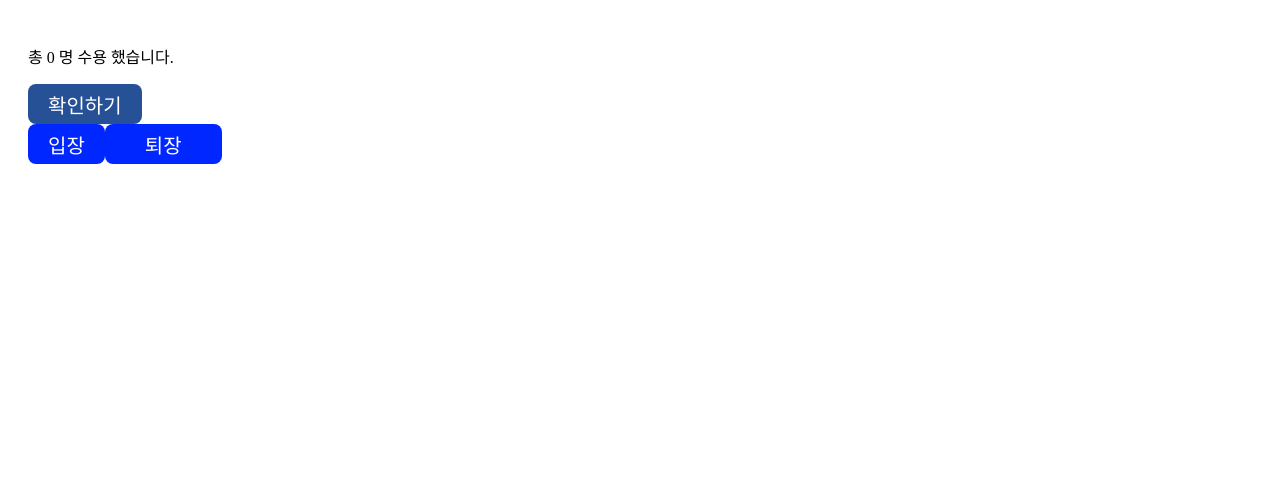
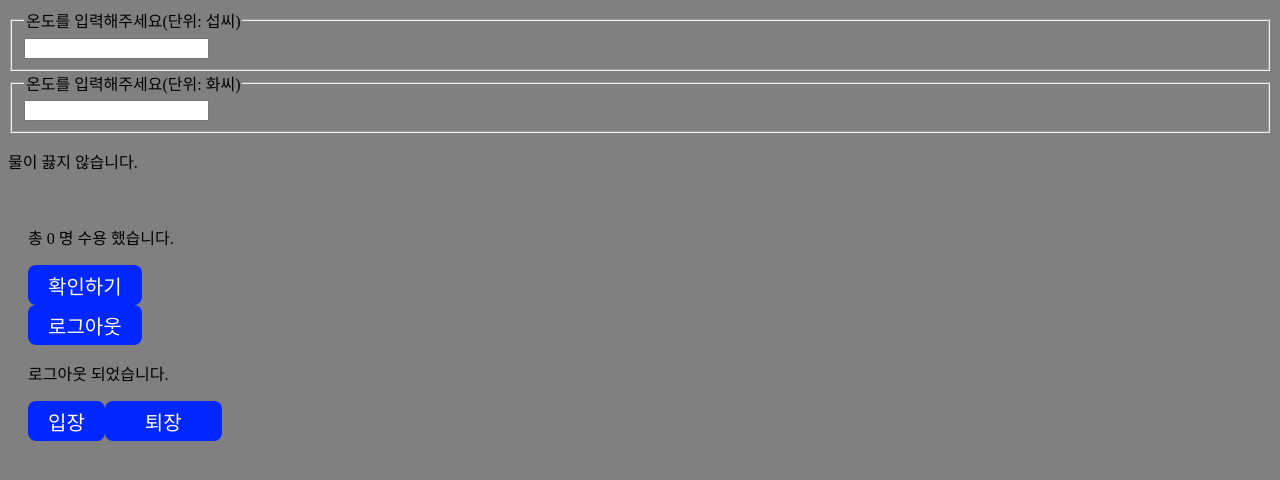
Before and after one commit to choisunhwa/learn-design-system, a React (Create React App) app: page / in a window 1280 px wide. Shown: the top 480 px of the page. Built offline with nearby package versions, Linux system fonts and the light colour scheme.

Commit message:
state 끌어 올리기

```diff
--- a/public/index.html
+++ b/public/index.html
@@ -1,14 +1,12 @@
 <!DOCTYPE html>
 <html lang="en">
+
 <head>
   <meta charset="utf-8" />
   <link rel="icon" href="%PUBLIC_URL%/favicon.ico" />
   <meta name="viewport" content="width=device-width, initial-scale=1" />
   <meta name="theme-color" content="#000000" />
-    <meta
-      name="description"
-      content="Web site created using create-react-app"
-    />
+  <meta name="description" content="Web site created using create-react-app" />
   <link rel="apple-touch-icon" href="%PUBLIC_URL%/logo192.png" />
   <!--
       manifest.json provides metadata used when your web app is installed on a
@@ -26,7 +24,8 @@
     -->
   <title>React App</title>
 </head>
-  <body>
+
+<body style="background-color: grey">
   <noscript>You need to enable JavaScript to run this app.</noscript>
   <div id="root"></div>
   <!--
@@ -40,4 +39,5 @@
       To create a production bundle, use `npm run build` or `yarn build`.
     -->
 </body>
+
 </html>
--- a/src/accommodation/Accommodate.jsx
+++ b/src/accommodation/Accommodate.jsx
@@ -2,6 +2,7 @@ import { useState, useEffect } from 'react';
 import useCounter from './useCounter';
 import Button from '../copied/Button';
 import ConfirmButton from './confirmButton';
+import LogInOut from './LogInOut';
 
 const MAX_CAPACITY = 4;
 
@@ -28,6 +29,7 @@ function Accommodate(props) {
             <button onClick={decreaseCount} >퇴장</button>
             */}
             <ConfirmButton></ConfirmButton>
+            <LogInOut></LogInOut>
             <Button onClick={ increaseCount } disabled={isFull} status="normal" type="Primary">입장</Button>
             <Button onClick={decreaseCount} status="normal" type="Secondary">퇴장</Button>
             {isFull && <p>정원이 가득찼습니다.</p>}
--- /dev/null
+++ b/src/accommodation/LogInOut.jsx
@@ -0,0 +1,19 @@
+import React, { useState } from 'react';
+import Button from '../copied/Button';
+
+export default function LogInOut() {
+    const [isLogin, setIsLogin] = useState(false);
+
+    const onToggleLogInOut = () => {
+        setIsLogin(!isLogin);
+    }
+
+    return (
+        <div>
+            <Button onClick={onToggleLogInOut}>{ isLogin ? '로그인' : '로그아웃'}</Button>
+            {
+                isLogin ? <p>로그인 되었습니다.</p> : <p>로그아웃 되었습니다.</p>
+            }
+        </div>
+    )
+}
--- a/src/copied/Button.jsx
+++ b/src/copied/Button.jsx
@@ -68,7 +68,7 @@ Button.propTypes = {
 
 }
 Button.defaultProps = {
-    status: 'hover',
+    status: buttonStatus[0],
     type: buttonType[0]
 
 }
--- a/src/index.js
+++ b/src/index.js
@@ -3,10 +3,12 @@ import ReactDOM from 'react-dom';
 // import App from './App';
 // import { CopiedApp } from './copied/CopiedApp';
 import Accommodate from './accommodation/Accommodate';
+import Calculator from './temperature/Calculator';
 // impsort reportWebVitals from './reportWebVitals';
 
 ReactDOM.render(
   <React.StrictMode>
+    <Calculator />
     <Accommodate />
     {/* <App /> */}
     {/* <CopiedApp /> */}
--- /dev/null
+++ b/src/temperature/Calculator.jsx
@@ -0,0 +1,62 @@
+import React, { useState } from 'react';
+import TemperatureInput from './TemperatureInput'
+
+function BoilingVerdict({ celsius }) {
+    if (celsius < 100) {
+        return <p>물이 끓습니다</p>
+    }
+    else {
+        return <p>물이 끓지 않습니다.</p>
+    }
+}
+
+const toCelsius = (fahrenheit) => ((fahrenheit - 32) * 5) / 9;
+const toFahrenheit = (celsius) => (celsius * 9) /5 + 32;
+
+const tryConvert = (temp, convert) => {
+    const input = parseFloat(temp);
+    if (Number.isNaN(input)) {
+        return "";
+    }
+    const output = convert(temp);
+    const rounded = Math.round(output);
+
+    return rounded.toString();
+}
+
+function Calculator() {
+    const [tempValue, setTempValue] = useState();
+    const [scale, setScale] = useState();
+
+
+    const handleCelsiusChange = (temp) => {
+        setTempValue(temp);
+        setScale('c');
+    };
+    const handleFahrenheitChange = (temp) => {
+        setTempValue(temp);
+        setScale('f');
+    };
+
+    const celsius = scale === 'f' ? tryConvert(tempValue, toCelsius) : tempValue;
+    const fahrenheit = scale === 'c' ? tryConvert(tempValue, toFahrenheit) : tempValue;
+
+    return (
+        <div>
+            <TemperatureInput
+                scale="c"
+                temperature={celsius}
+                onTemperatureChange={handleCelsiusChange}
+            ></TemperatureInput>
+            <TemperatureInput
+                scale="f"
+                temperature={fahrenheit}
+                onTemperatureChange={handleFahrenheitChange}
+            ></TemperatureInput>
+
+            <BoilingVerdict celsius={parseFloat(celsius)}></BoilingVerdict>
+        </div>
+    );
+}
+
+export default Calculator;
--- /dev/null
+++ b/src/temperature/TemperatureInput.jsx
@@ -0,0 +1,24 @@
+import React from 'react';
+
+const scaleName = {
+    c: "섭씨",
+    f: "화씨"
+};
+
+function TemperatureInput(props) {
+
+    const eventHandlerChange = (event) => {
+        props.onTemperatureChange(event.target.value);
+    };
+
+    return (
+        <div>
+            <fieldset>
+                <legend>온도를 입력해주세요(단위: { scaleName[props.scale] })</legend>
+                <input type="text" value={props.temperature} onChange={eventHandlerChange}></input>
+            </fieldset>
+        </div>
+    );
+}
+
+export default TemperatureInput;
```
Lines whose indentation alone changed are shown as unchanged.
